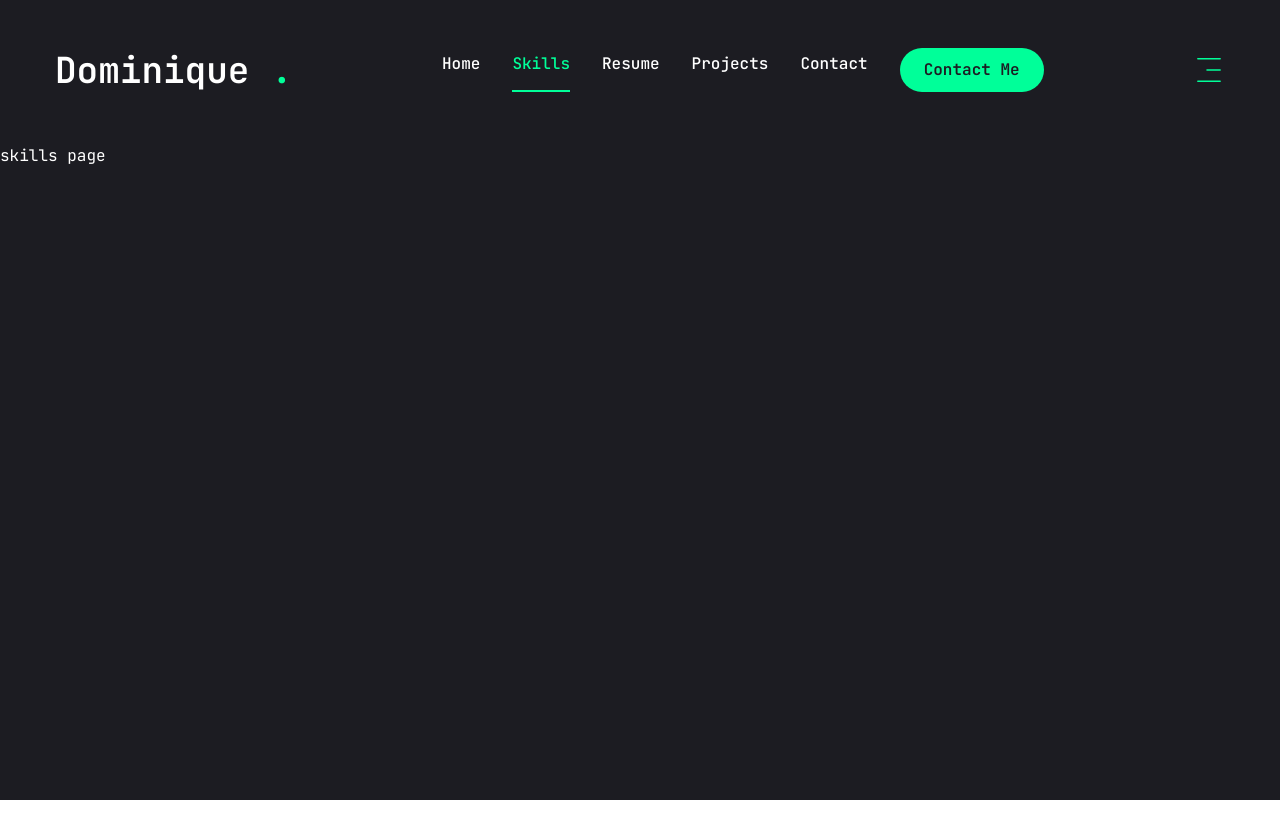
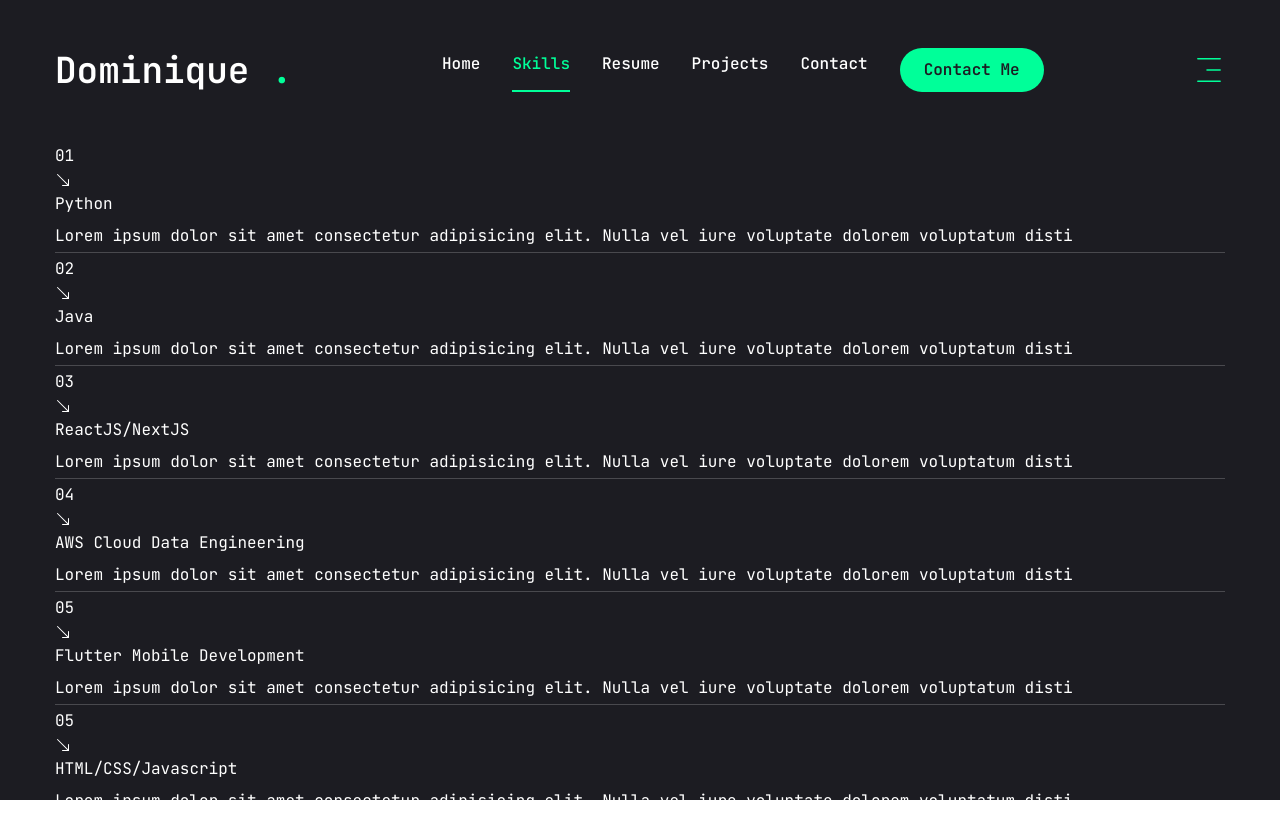
Before and after one commit to dpearyer/Doms_Portfolio, a Next.js app: page /skills in a window 1280 px wide. Shown: the top 838 px of the page. Before the commit the page ends 800 px from the top, so only its background shows below. Built offline with nearby package versions, Linux system fonts and the light colour scheme.

Commit message:
added skills

```diff
--- a/app/page.jsx
+++ b/app/page.jsx
@@ -9,7 +9,7 @@
       <div className="container mx-auto h-full" >
         <div className="flex flex-col xl:flex-row items-center justify-between xl:pt-8 xl:pb-24">
           {/*text */}
-          <div className="text-center xl:text-left">
+          <div className="text-center xl:text-left ">
             <span className="text-xl">Software Engineer</span>
             <h1 className="h1">
               Hello I'm <br /> <span className="text-accent">Dominique Pearyer</span>
@@ -30,7 +30,7 @@
               </div>
           </div>
           {/*photo */}
-          <div>
+          <div >
             <Photo />
             </div>
         </div>
--- a/app/skills/page.jsx
+++ b/app/skills/page.jsx
@@ -1,8 +1,88 @@
+"use client";
+
+import { BsArrowDownRight} from 'react-icons/bs';
+import Link from 'next/link';
+
+const skills =[
+  {
+    num: '01',
+    title:'Python',
+    description:'Lorem ipsum dolor sit amet consectetur adipisicing elit. Nulla vel iure voluptate dolorem voluptatum disti',
+    href:""
+  },
+  {
+    num: '02',
+    title:'Java',
+    description:'Lorem ipsum dolor sit amet consectetur adipisicing elit. Nulla vel iure voluptate dolorem voluptatum disti',
+    href:""
+  },
+  {
+    num: '03',
+    title:'ReactJS/NextJS',
+    description:'Lorem ipsum dolor sit amet consectetur adipisicing elit. Nulla vel iure voluptate dolorem voluptatum disti',
+    href:""
+  },
+  {
+    num: '04',
+    title:'AWS Cloud Data Engineering',
+    description:'Lorem ipsum dolor sit amet consectetur adipisicing elit. Nulla vel iure voluptate dolorem voluptatum disti',
+    href:""
+  },
+  {
+    num: '05',
+    title:'Flutter Mobile Development',
+    description:'Lorem ipsum dolor sit amet consectetur adipisicing elit. Nulla vel iure voluptate dolorem voluptatum disti',
+    href:""
+  },
+  {
+    num: '05',
+    title:'HTML/CSS/Javascript',
+    description:'Lorem ipsum dolor sit amet consectetur adipisicing elit. Nulla vel iure voluptate dolorem voluptatum disti',
+    href:""
+  },
+  {
+    num: '05',
+    title:'Databases',
+    description:'Lorem ipsum dolor sit amet consectetur adipisicing elit. Nulla vel iure voluptate dolorem voluptatum disti',
+    href:""
+  },
+
+]
+
+import {motion} from "framer-motion";
+
 
 const Skills = () => {
-  return (
-    <div>skills page</div>
-  )
+  return <section className="min-h-[80vh] flex flex-col justify-center py-12 xl:py-0">
+    <div className="container mx-auto">
+      <motion.div
+      initial={{opacity:0}}
+      animate={{
+        opacity: 1,
+        transition: {delay: 2.4, duration:0.4, ease: "easeIn"},
+        }}
+        >
+          {skills.map((skill, index)=>{
+            return <div key={index}>
+              {/*top */}
+              <div>
+              <div>{skill.num}</div>
+              <Link href={skill.href}>
+                <BsArrowDownRight/>
+              </Link>
+            </div>
+            {/*title*/}
+            <h2>{skill.title}</h2>
+            {/*description */}
+            <p>{skill.description}</p>
+            {/*border */}
+            <div className="border-b border-white/20 w-full"></div>
+            </div>
+          })}
+        </motion.div>
+    </div>
+  </section>
+
 }
 
 export default Skills
--- a/components/Photo.jsx
+++ b/components/Photo.jsx
@@ -1,11 +1,21 @@
 "use client";
-import {motion} from "framer-motion";
+import {easeInOut, motion} from "framer-motion";
 import Image from "next/image";
 
 const Photo = () => {
   return <div className="w-full h-full relative">
-    <motion.div>
-        <div className="w-[298px-] h-[298px] xl:w-[498px] xl:h-[498px]">
+    <motion.div
+    initial={{opacity:0}}
+    animate={{opacity:1,
+    transition: {delay:2, duration:0.4, ease:"easeIn"},
+}}>
+    {/*image */}
+        <motion.div
+        initial={{opacity:0}}
+        animate={{opacity:1,
+        transition: {delay:2.1, duration:0.4, ease:"easeInOut"},
+    }}
+        className="w-[298px-] h-[298px] xl:w-[498px] xl:h-[498px] mix-blend-lighten">
             <Image
             src="/assets/portfolio-photo.png"
             priority
@@ -13,7 +23,9 @@
             fill
             alt="profile photo"
             className="object-contain"/>
-        </div>
+        </motion.div>
+    {/*might add effect around image */}
+
     </motion.div>
 
     </div>
```
